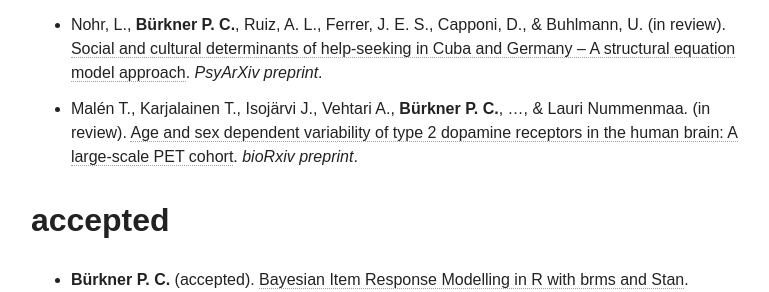
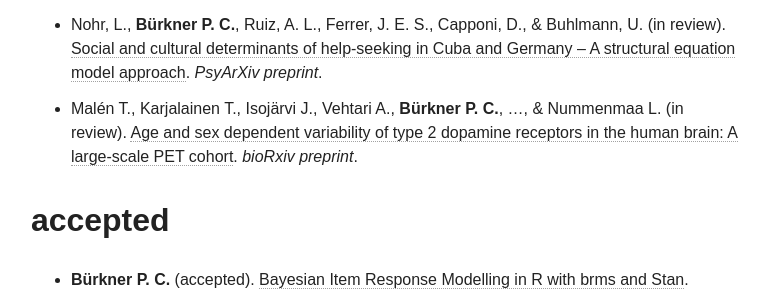
Before and after one commit to paul-buerkner/paul-buerkner.github.io, a Jekyll site: the page built from publications/index.md, in a window 1280 px wide and 900 px high, scrolled down 1793 px. Shown: the part 160-452 px from the top of the window, without its empty margins (255-1024 px from the left). Built offline with Jekyll 4.4.1, drawn with Linux system fonts in a browser that asks for light colours; nearby versions of some CDN libraries.

Commit message:
fix typo

```diff
--- a/publications/index.md
+++ b/publications/index.md
@@ -27,7 +27,7 @@
 * Zetsche, U., **Bürkner P. C.**, Bohländer, J., Renneberg, B., Röpke, S., & Schulze, L. (in review). [Daily affect regulation in borderline personality disorder and major depression](https://psyarxiv.com/6edcj/). *PsyArXiv preprint*.
 * Franke, L. K., Miedl, S. F., Danböck, S. K., Lohse, J., Liedlgruber, M., **Bürkner P. C.**, Pletzer B., & Wilhelm, F. H. (in review). [Estradiol during (analogue-) trauma: risk- or protective factor for intrusive re-experiencing?](https://psyarxiv.com/6rk8c/). *PsyArXiv preprint*.
 * Nohr, L., **Bürkner P. C.**, Ruiz, A. L., Ferrer, J. E. S., Capponi, D., & Buhlmann, U. (in review). [Social and cultural determinants of help-seeking in Cuba and Germany – A structural equation model approach](https://psyarxiv.com/5tqwv/). *PsyArXiv preprint*.
-* Malén T., Karjalainen T., Isojärvi J., Vehtari A., **Bürkner P. C.**, ..., & Lauri Nummenmaa. (in review). [Age and sex dependent variability of type 2 dopamine receptors in the human brain: A large-scale PET cohort](https://www.biorxiv.org/content/10.1101/2021.08.10.455776v1). *bioRxiv preprint*.
+* Malén T., Karjalainen T., Isojärvi J., Vehtari A., **Bürkner P. C.**, ..., & Nummenmaa L. (in review). [Age and sex dependent variability of type 2 dopamine receptors in the human brain: A large-scale PET cohort](https://www.biorxiv.org/content/10.1101/2021.08.10.455776v1). *bioRxiv preprint*.
 
 ## accepted
 
```
